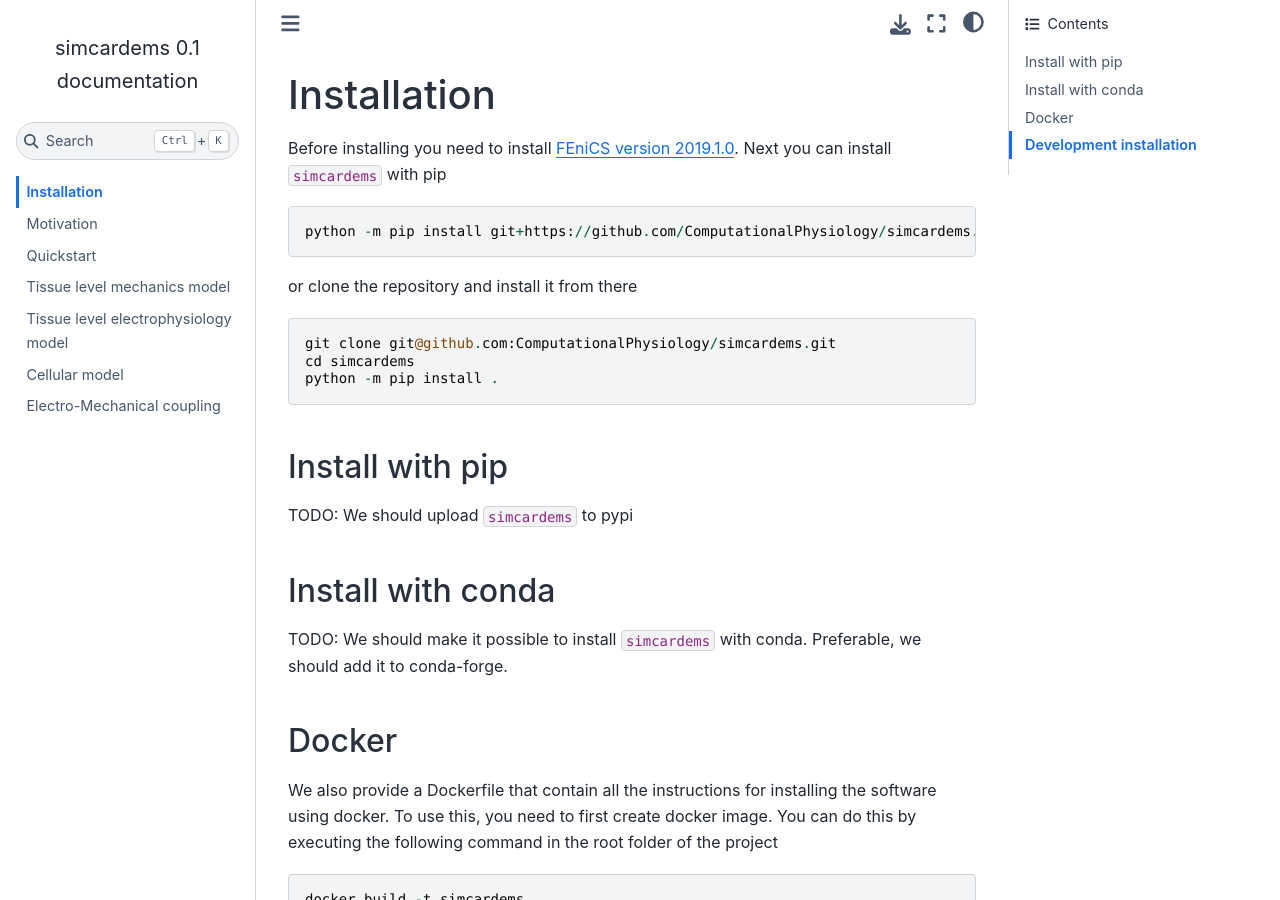
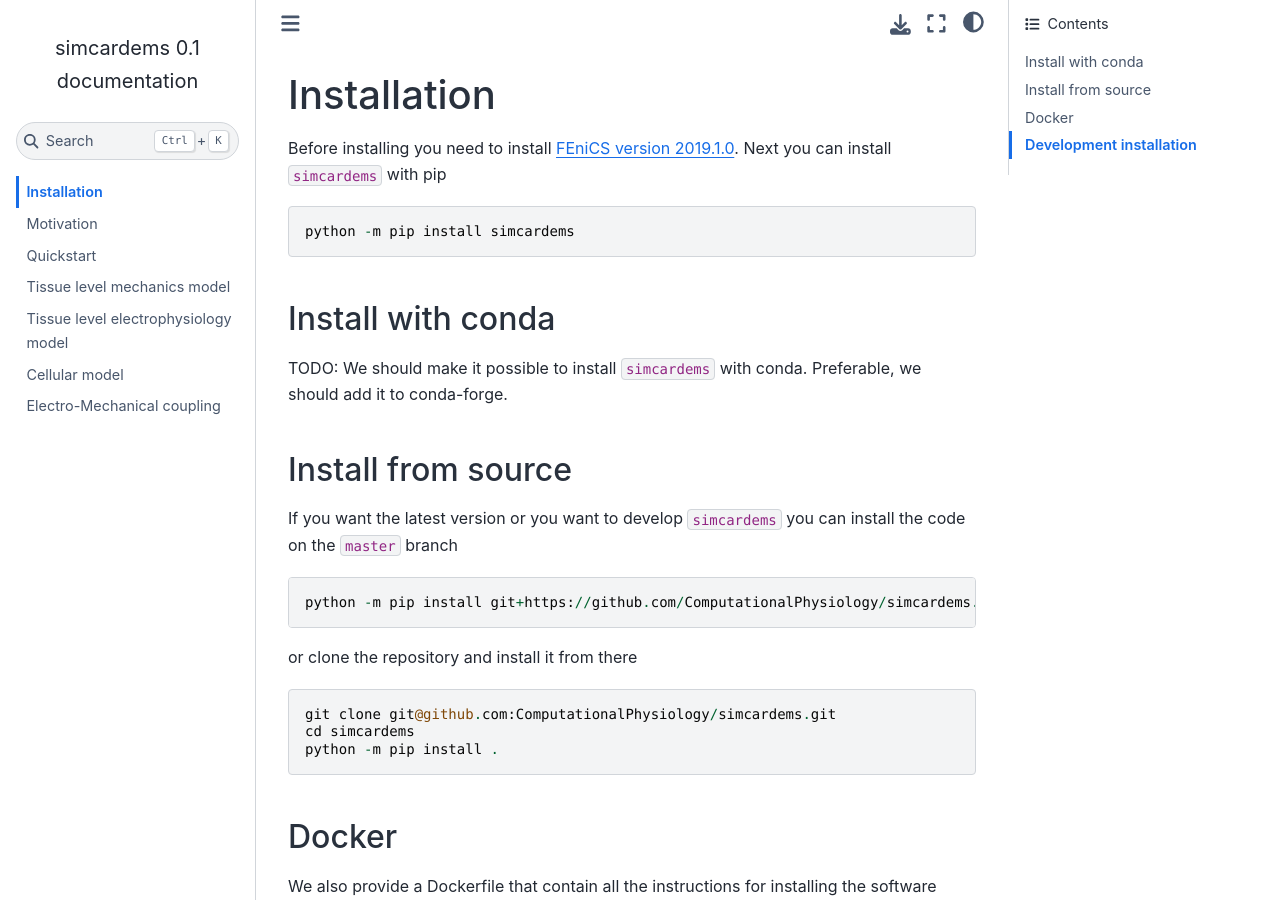
Before and after one commit to ComputationalPhysiology/simcardems, a Sphinx documentation site: the page built from docs/source/install.md, in a window 1280 px wide and 900 px high. Built offline with Sphinx 7.4.7 and the Sphinx Book theme 1.1.4, drawn with Linux system fonts in a browser that asks for light colours; pages that are not in the unit, such as notebooks, are missing from menus.

Commit message:
Update documentation about installing with pip

````diff
--- a/docs/source/install.md
+++ b/docs/source/install.md
@@ -1,6 +1,19 @@
 # Installation
 
 Before installing you need to install [FEniCS version 2019.1.0](https://fenicsproject.org/download/). Next you can install `simcardems` with pip
+
+
+```
+python -m pip install simcardems
+```
+
+## Install with conda
+
+TODO: We should make it possible to install `simcardems` with conda. Preferable, we should add it to conda-forge.
+
+## Install from source
+
+If you want the latest version or you want to develop `simcardems` you can install the code on the `master` branch
 
 ```
 python -m pip install git+https://github.com/ComputationalPhysiology/simcardems.git@master
@@ -12,15 +25,6 @@ git clone git@github.com:ComputationalPhysiology/simcardems.git
 cd simcardems
 python -m pip install .
 ```
-
-## Install with pip
-
-TODO: We should upload `simcardems` to pypi
-
-## Install with conda
-
-TODO: We should make it possible to install `simcardems` with conda. Preferable, we should add it to conda-forge.
-
 
 ## Docker
 
````
Also changed, not shown: README.md (+1 -0 lines).
